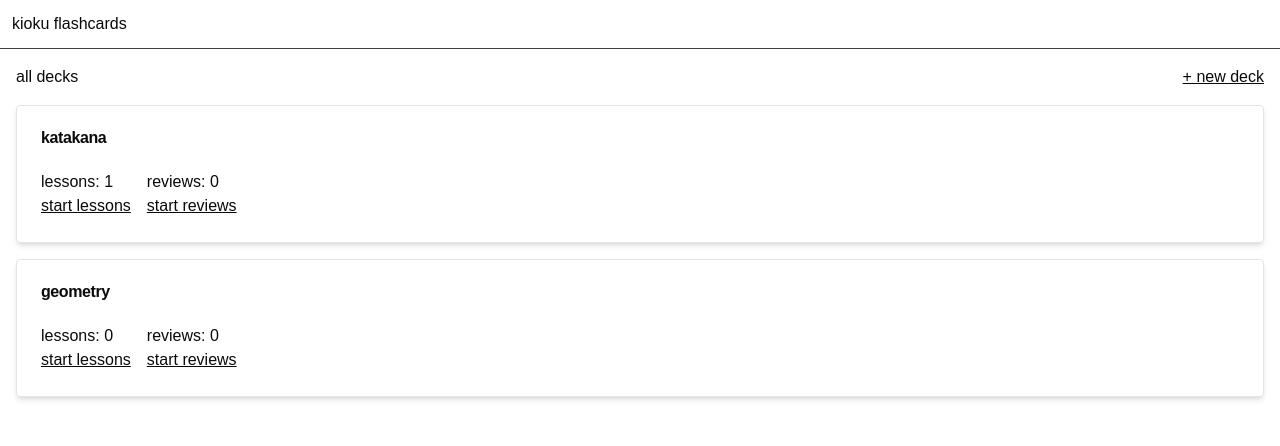
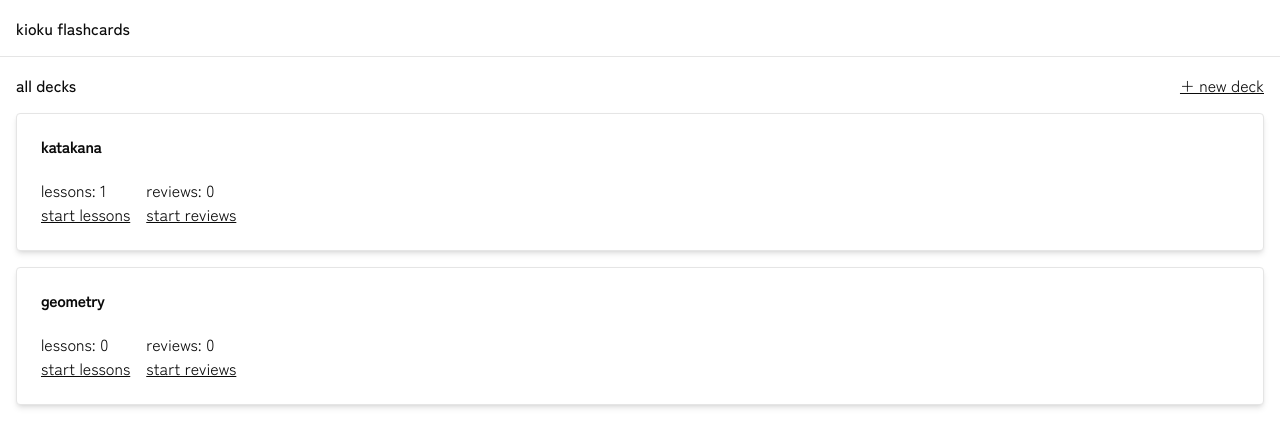
Before and after one commit to alex-avila/flashcards-srs, a Next.js app: page / in a window 1280 px wide. Shown: the top 446 px of the page. Built offline with nearby package versions, Linux system fonts and the light colour scheme.

Commit message:
feat(fonts): add Zen Kaku Gothic New font
using next/font/google & integrating with tailwind

```diff
--- /dev/null
+++ b/app/fonts.ts
@@ -0,0 +1,6 @@
+import { Zen_Kaku_Gothic_New } from "next/font/google"
+
+export const zenKakuGothicNew = Zen_Kaku_Gothic_New({
+  weight: ["400", "500", "700"],
+  variable: "--font-zen-kaku-gothic-new",
+})
--- a/app/globals.css
+++ b/app/globals.css
@@ -1,10 +1,6 @@
 @tailwind base;
 @tailwind components;
 @tailwind utilities;
-
-body {
-  font-family: Arial, Helvetica, sans-serif;
-}
 
 @layer base {
   :root {
--- a/app/layout.tsx
+++ b/app/layout.tsx
@@ -1,4 +1,5 @@
 import type { Metadata } from "next"
+import { zenKakuGothicNew } from "@/app/fonts"
 import "./globals.css"
 
 export const metadata: Metadata = {
@@ -12,7 +13,7 @@ export default function RootLayout({
   children: React.ReactNode
 }>) {
   return (
-    <html lang="en">
+    <html lang="en" className={zenKakuGothicNew.variable}>
       <body>{children}</body>
     </html>
   )
--- a/components/ui/header.tsx
+++ b/components/ui/header.tsx
@@ -3,7 +3,7 @@ import Link from "next/link"
 
 export default function Header() {
   return (
-    <header className="border-b border-zinc-700 p-3">
+    <header className="border-b p-4">
       <NavigationMenu.Root>
         <NavigationMenu.List>
           <NavigationMenu.Item>
--- a/tailwind.config.ts
+++ b/tailwind.config.ts
@@ -1,4 +1,5 @@
 import type { Config } from "tailwindcss"
+import { fontFamily as defaultFontFamily } from "tailwindcss/defaultTheme"
 import tailwindcssAnimate from "tailwindcss-animate"
 
 const config: Config = {
@@ -10,6 +11,15 @@ const config: Config = {
   ],
   theme: {
     extend: {
+      fontFamily: {
+        sans: [
+          "var(--font-zen-kaku-gothic-new)",
+          "Arial",
+          "Helvetica",
+          "sans-serif",
+          ...defaultFontFamily.sans,
+        ],
+      },
       colors: {
         background: "hsl(var(--background))",
         foreground: "hsl(var(--foreground))",
```
